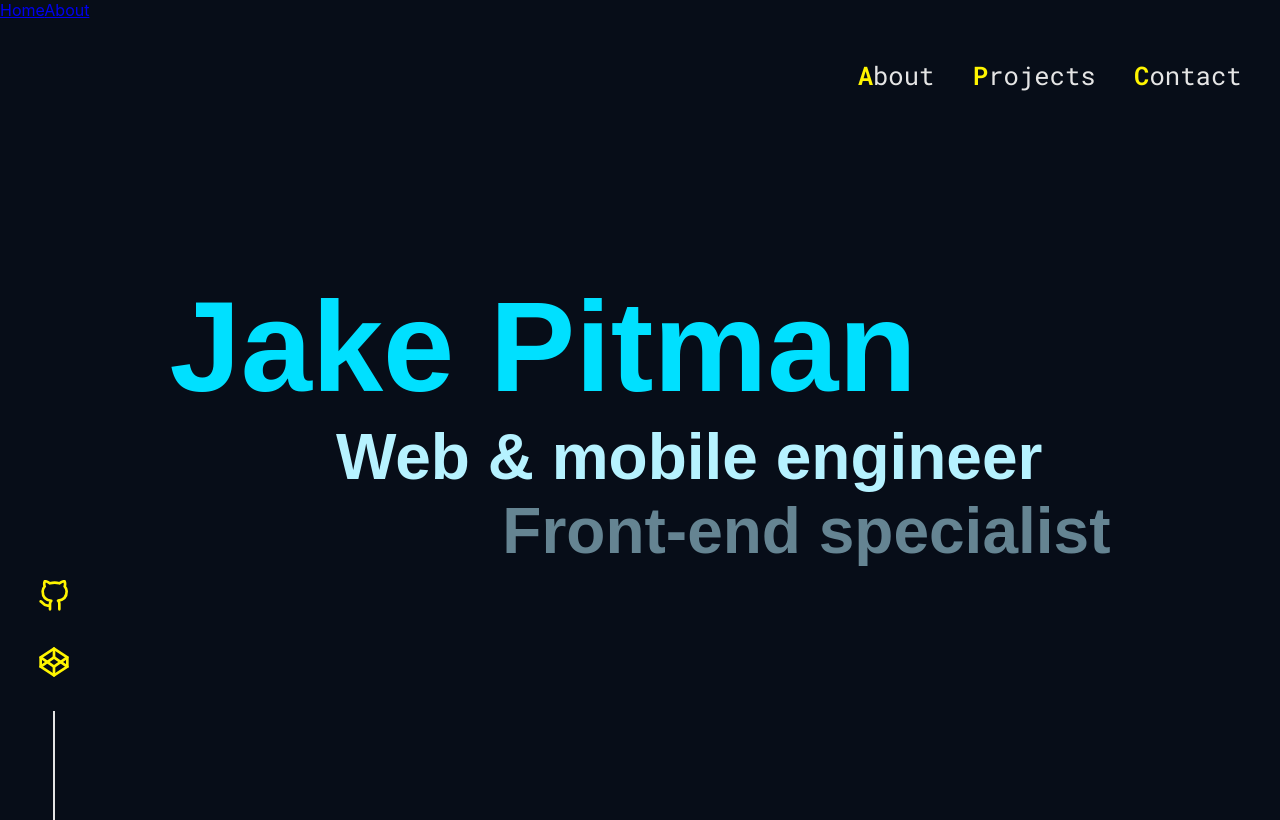
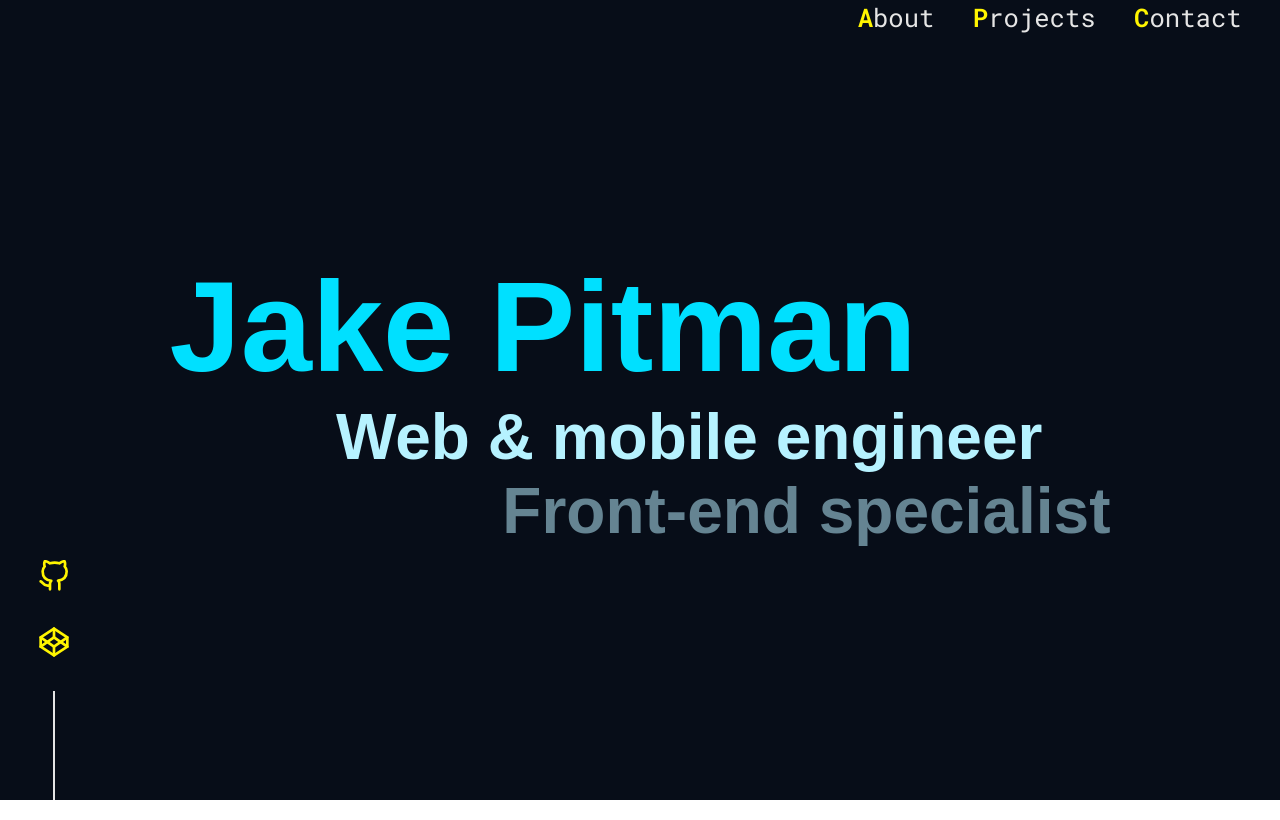
Before and after one commit to JakePitman/moreaporia, a React (Create React App) app: page /home in a window 1280 px wide. Built offline with nearby package versions, Linux system fonts and the light colour scheme; a web font is replaced by a local one.

Commit message:
Design parity after extracting nav

```diff
--- /dev/null
+++ b/src/components/AppNavigation/AppNavigation.module.scss
@@ -0,0 +1,10 @@
+.navBar {
+  display: flex;
+  flex-direction: row;
+  justify-content: flex-end;
+  flex: 1;
+  width: 100%;
+  position: absolute;
+  top: 0;
+  z-index: 100
+}
--- a/src/components/AppNavigation/AppNavigation.tsx
+++ b/src/components/AppNavigation/AppNavigation.tsx
@@ -1,13 +1,28 @@
 import React from "react";
-import { Link, useLocation } from "react-router-dom";
+import { useLocation } from "react-router-dom";
+import { motion } from "framer-motion";
+import NavItem from "./NavItem";
+import styles from "./AppNavigation.module.scss";
 
 const AppNavigation = () => {
-  if (useLocation().pathname === "/") return <></>;
+  const pathname = useLocation().pathname;
+
+  if (pathname === "/") return <></>;
+
   return (
-    <ul>
-      <Link to="/home">Home</Link>
-      <Link to="/about">About</Link>
-    </ul>
+    <motion.div
+      className={styles.navBar}
+      initial="hidden"
+      animate="visible"
+      transition={{
+        staggerChildren: 0.1,
+        delayChildren: 0.5,
+      }}
+    >
+      <NavItem title="About" to="/about" />
+      <NavItem title="Projects" to="/projects" />
+      <NavItem title="Contact" to="/contact" />
+    </motion.div>
   );
 };
 
--- a/src/components/LandingPage/NavItem.module.scss
+++ b/src/components/AppNavigation/NavItem.module.scss
@@ -7,7 +7,6 @@
   list-style-type: none;
   color: $offWhite;
   margin-right: 3vw;
-  margin-top: 3vw;
   font-family: "Roboto Mono";
   cursor: pointer;
   height: max-content;
--- a/src/components/LandingPage/NavItem.tsx
+++ b/src/components/AppNavigation/NavItem.tsx
@@ -1,5 +1,6 @@
 import React from "react";
 import { motion } from "framer-motion";
+import { Link } from "react-router-dom";
 
 import styles from "./NavItem.module.scss";
 
@@ -13,14 +14,14 @@ const navItemVariants = {
 
 type Props = {
   title: string;
-  handleClick: () => void;
+  to: string;
 };
 
-const NavItem = ({ title, handleClick }: Props) => {
+const NavItem = ({ title, to }: Props) => {
   return (
     <motion.li variants={navItemVariants} className={styles.listItem}>
       <div className={styles.textContainer}>
-        <div className={styles.clickArea} onClick={handleClick} />
+        <Link to={to} className={styles.clickArea} />
         <p className={styles.listItemFirstLetter}>{title.slice(0, 1)}</p>
         {title.slice(1, title.length)}
       </div>
--- a/src/components/LandingPage/LandingPage.module.scss
+++ b/src/components/LandingPage/LandingPage.module.scss
@@ -6,19 +6,12 @@
   width: 100%;
   display: flex;
   flex-direction: column;
-  justify-content: space-between;
+  justify-content: center;
   align-items: center;
   overflow: hidden;
   position: relative;
 }
 
-.navBar {
-  display: flex;
-  flex-direction: row;
-  justify-content: flex-end;
-  flex: 1;
-  width: 100%;
-}
 
 @mixin splineContainer {
   position: absolute;
@@ -92,11 +85,12 @@
 }
 
 .footer {
-  flex: 1;
   display: flex;
   align-items: flex-end;
   width: 100%;
-  position: relative;
+  position: absolute;
+bottom: 0;
+height: 300px;
 }
 
 .iconsContainer {
--- a/src/components/LandingPage/LandingPage.tsx
+++ b/src/components/LandingPage/LandingPage.tsx
@@ -10,7 +10,6 @@ import {
   iconVariants,
   footerLineVariants,
 } from "./landingPageVariants";
-import NavItem from "./NavItem";
 
 const secondaryAnimationsDelay = 0.5;
 const secondaryAnimationsStagger = 0.1;
@@ -34,20 +33,6 @@ const LandingPage = () => {
           />
         )}
       </div>
-      <motion.div
-        className={styles.navBar}
-        initial="hidden"
-        animate="visible"
-        transition={{
-          staggerChildren: secondaryAnimationsStagger,
-          delayChildren: secondaryAnimationsDelay,
-        }}
-      >
-        <NavItem title="About" handleClick={() => {}} />
-        <NavItem title="Projects" handleClick={() => {}} />
-        <NavItem title="Contact" handleClick={() => {}} />
-      </motion.div>
-
       <motion.div
         initial="hidden"
         animate="visible"
```
